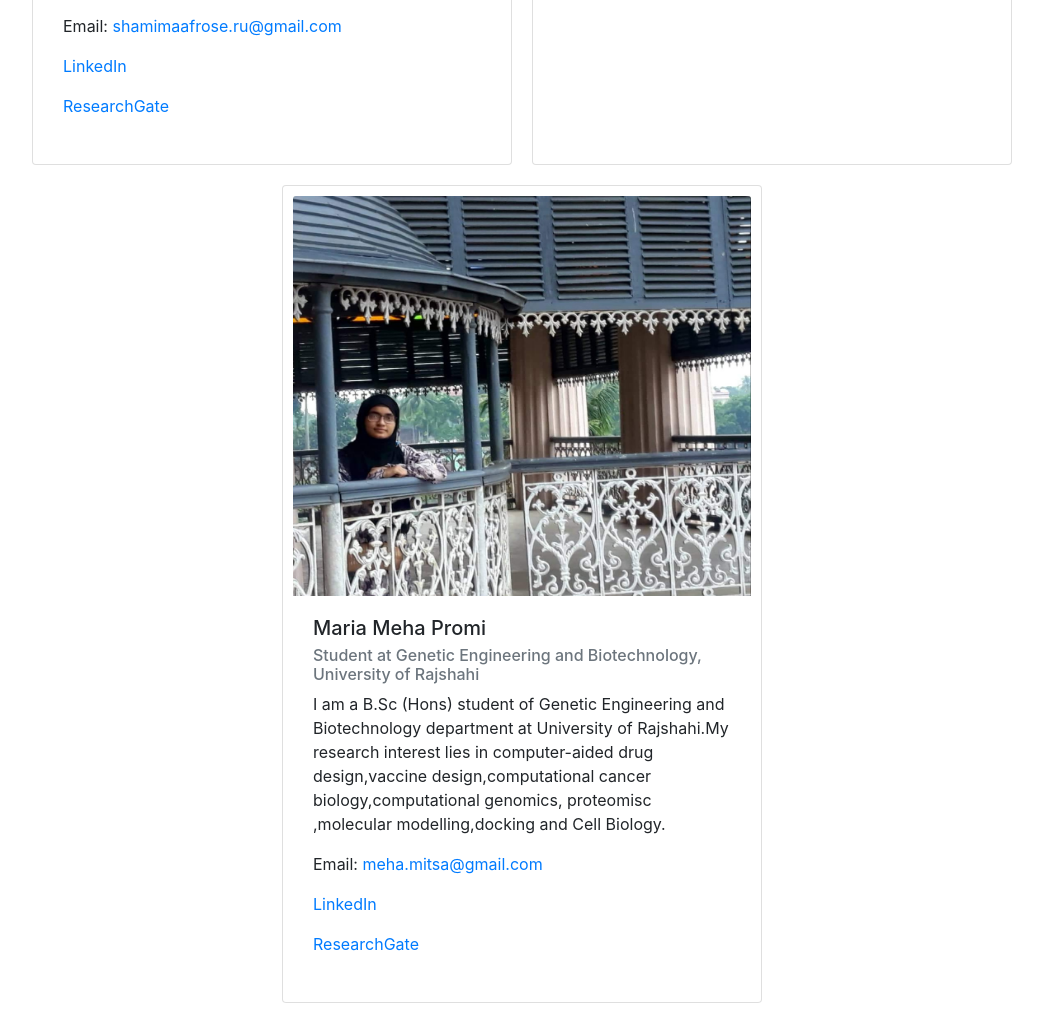
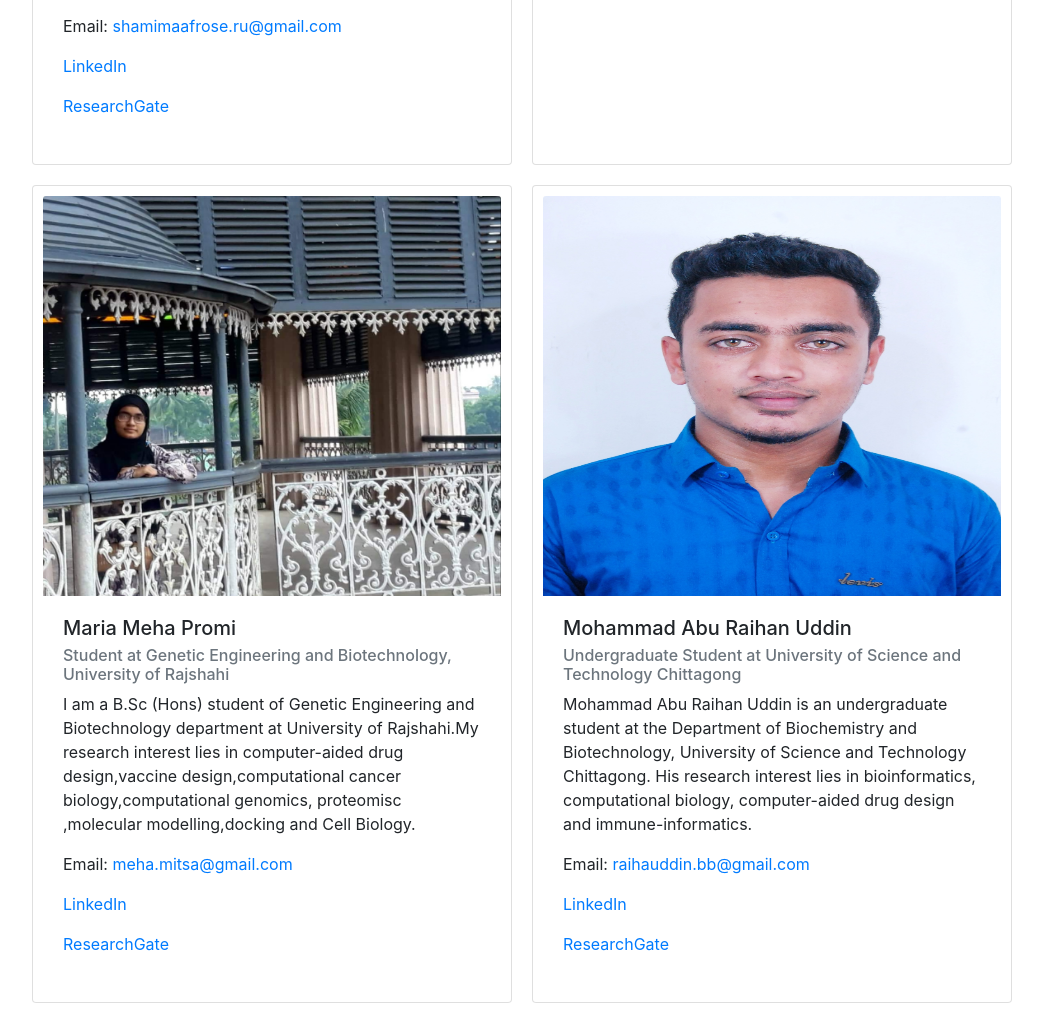
Before and after one commit to ahadsheikh/PhytoChem, a Django app: page /contact/ in a window 1280 px wide. Shown: the part 5095-6108 px from the top of the page, without its empty margins (118-1161 px from the left). Run offline with Django 3.2, Linux system fonts and the light colour scheme; some libraries are stand-ins or nearby versions.

Commit message:
Added new contact information

```diff
--- a/main/templates/main/contact.html
+++ b/main/templates/main/contact.html
@@ -22,8 +22,10 @@
                 <div class="card-body">
                     <h5 class="card-title">Shafi Mahmud</h5>
                     <h6 class="card-title mb-2 text-muted">Group Leader of this database</h6>
-                    <h6 class="card-title mb-2 text-muted">MS student at Genetic Engineering and Biotechnology, University of Rajshahi</h6>
-                    <p>Email: <a href="mailto://shafimahmudfz@gmail.com" class="card-link">shafimahmudfz@gmail.com</a></p>
+                    <h6 class="card-title mb-2 text-muted">MS student at Genetic Engineering and Biotechnology,
+                        University of Rajshahi</h6>
+                    <p>Email: <a href="mailto://shafimahmudfz@gmail.com" class="card-link">shafimahmudfz@gmail.com</a>
+                    </p>
                     <p><a href="https://www.linkedin.com/in/shafi-mahmud-870483124" class="card-link">LinkedIn</a>
                     <p><a href="https://www.researchgate.net/profile/Shafi_Mahmud2"
                           class="card-link">ResearchGate</a></p>
@@ -241,6 +243,25 @@
                     </p>
                 </div>
             </div>
+            <div class="card">
+                <img class="card-img-top" src="{% static 'main/images/Raihan.jpg' %}" alt="Mohammad Abu Raihan Uddin">
+                <div class="card-body">
+                    <h5 class="card-title">Mohammad Abu Raihan Uddin</h5>
+                    <h6 class="card-subtitle mb-2 text-muted">Undergraduate Student at University of Science and
+                        Technology Chittagong</h6>
+                    <p>Mohammad Abu Raihan Uddin is an undergraduate student at the Department of Biochemistry and
+                        Biotechnology, University of Science and Technology Chittagong. His research interest lies in
+                        bioinformatics, computational biology, computer-aided drug design and immune-informatics.
+                    </p>
+
+                    <p>Email: <a href="mailto://raihauddin.bb@gmail.com" class="card-link">raihauddin.bb@gmail.com</a></p>
+                    <p><a href="https://www.linkedin.com/in/mohammad-abu-raihan-uddin-581281193"
+                          class="card-link">LinkedIn</a></p>
+                    <p><a href="https://www.researchgate.net/profile/Mohammad_Uddin57"
+                          class="card-link">ResearchGate</a>
+                    </p>
+                </div>
+            </div>
         </div>
     </div>
 {% endblock %}
```
Also changed, not shown: main/static/main/images/Raihan.jpg (added).
